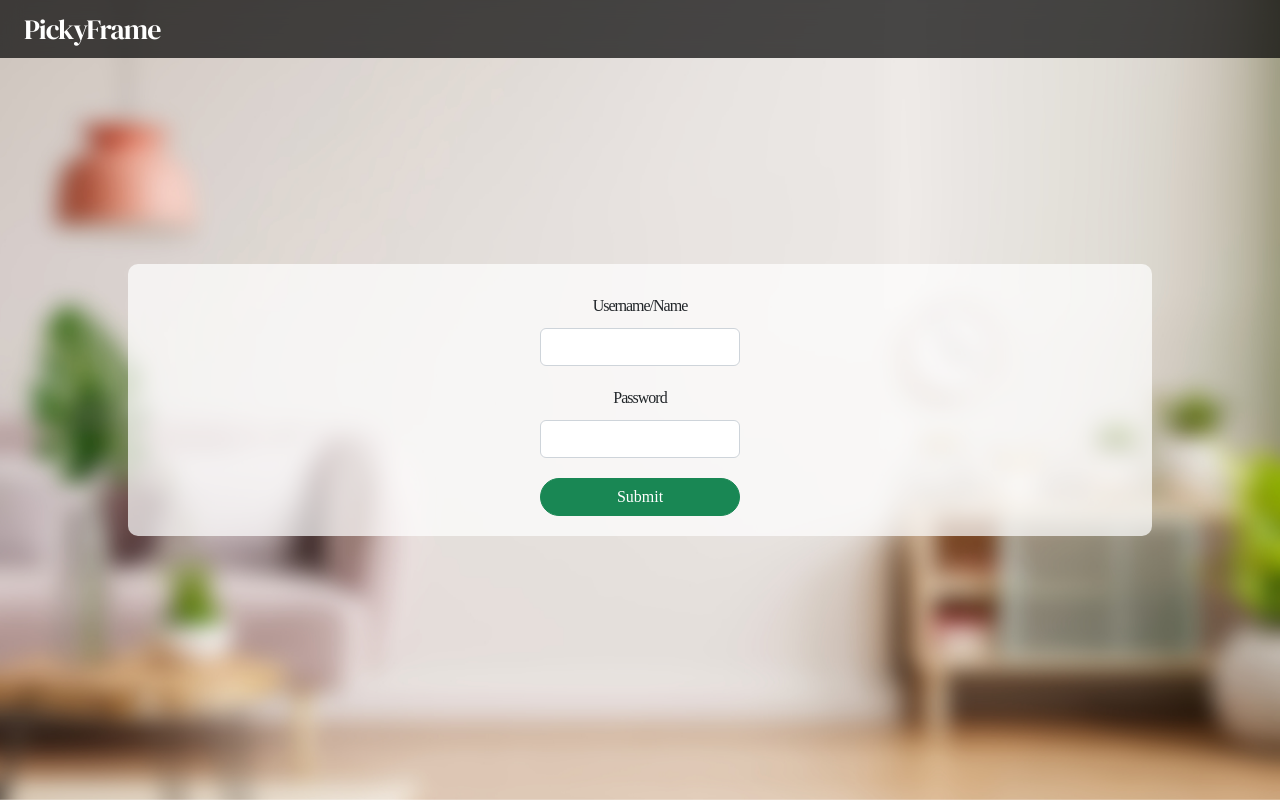
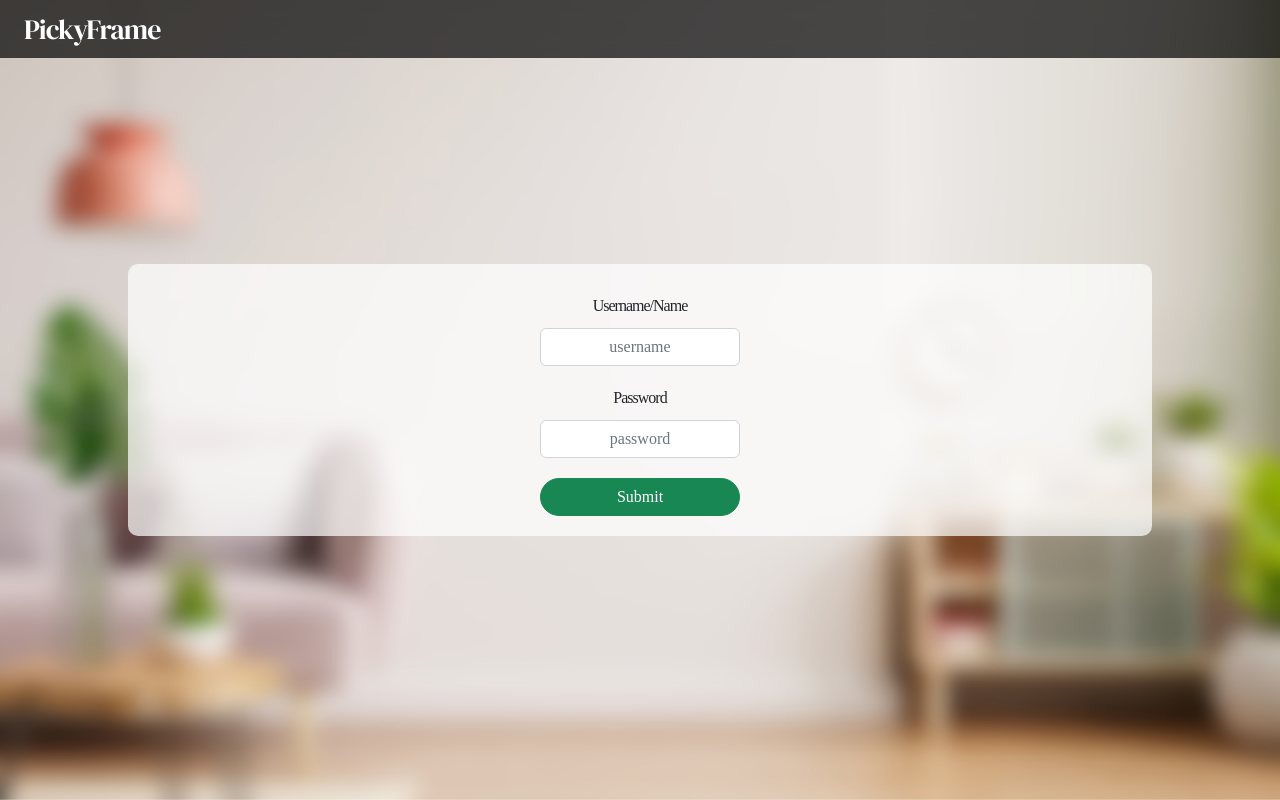
Before and after one commit to ThomasForselius/pickyproducts, a Django app: page /login_user in a window 1280 px wide. Run offline with Django 3.2, Linux system fonts and the light colour scheme; some libraries are stand-ins or nearby versions.

Commit message:
added placeholder and required to login page

```diff
--- a/productsadmin/templates/login.html
+++ b/productsadmin/templates/login.html
@@ -14,11 +14,11 @@
                 {% endif %}
                 <div class="form-group">
                     <label for="username" class="form-group">Username/Name</label>
-                    <input type="username" class="form-control" name="username" aria-describedby="email">
+                    <input type="username" class="form-control" name="username" aria-describedby="email" required placeholder="username">
                 </div>
                 <div class="form-group">
                     <label for="password">Password</label>
-                    <input type="password" class="form-control" name="password">
+                    <input type="password" class="form-control" name="password" required placeholder="password">
                 </div>
                 <div class="centered">
                     <button type="submit" class="btn btn-primary">Submit</button>
```
